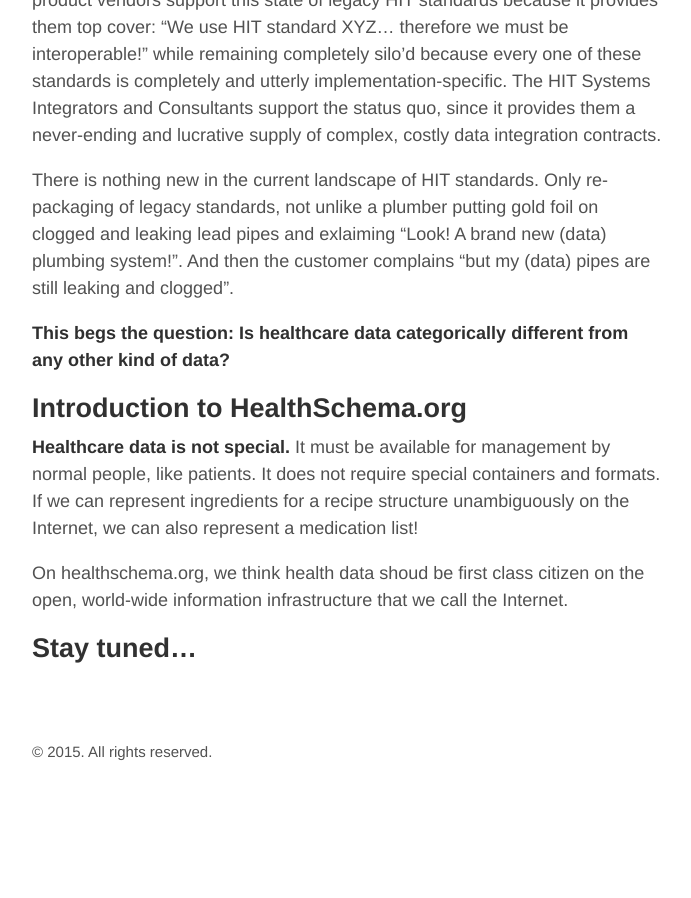
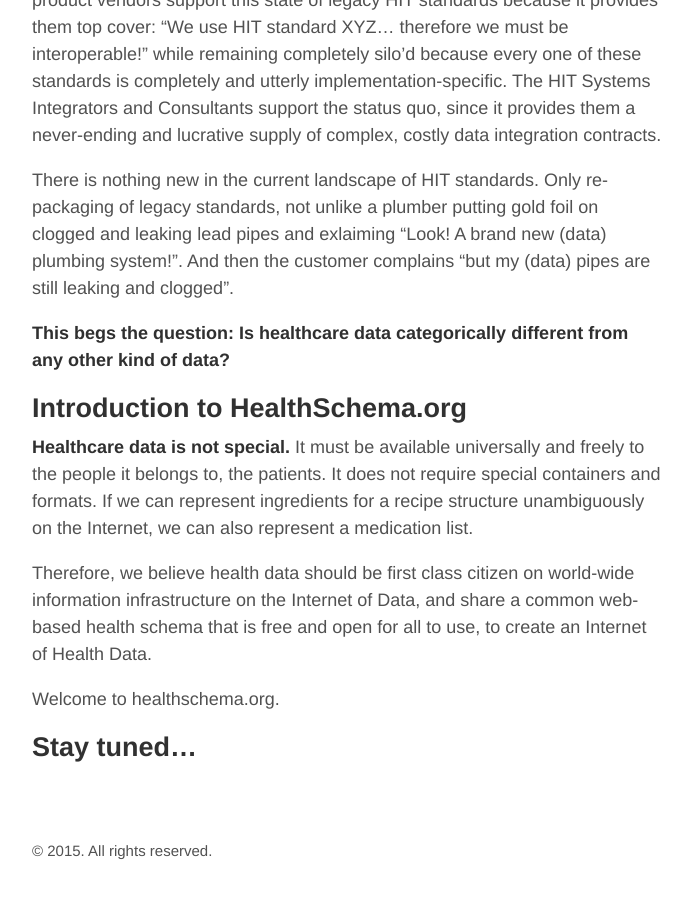
Before and after one commit to healthschema/healthschema.github.io, a Jekyll site: the page built from _posts/2015-08-07-hello-schema-org.md, in a window 1280 px wide and 900 px high, scrolled down 2269 px. Shown: the whole window, without its empty margins (293-984 px from the left). Built offline with Jekyll 4.4.1, drawn with Linux system fonts in a browser that asks for light colours; before the commit the page ends 3070 px from its top, so only the background shows below that.

Commit message:
Update 2015-08-07-hello-schema-org.md

```diff
--- a/_posts/2015-08-07-hello-schema-org.md
+++ b/_posts/2015-08-07-hello-schema-org.md
@@ -53,10 +53,12 @@
 Introduction to HealthSchema.org
 -----
 
-**Healthcare data is not special.**  It must be available for management by normal people, like patients.  It does not require special containers and formats.  If we can represent ingredients for a recipe structure unambiguously on the Internet, we can also represent a medication list!
+**Healthcare data is not special.**  It must be available universally and freely to the people it belongs to, the patients. It does not require special containers and formats.  If we can represent ingredients for a recipe structure unambiguously on the Internet, we can also represent a medication list.
+
+Therefore, we believe health data should be first class citizen on world-wide information infrastructure on the Internet of Data, and share a common web-based health schema that is free and open for all to use, to create an Internet of Health Data.
 
 
-On healthschema.org, we think health data shoud be first class citizen on the open, world-wide information infrastructure that we call the Internet.
+Welcome to healthschema.org.
 
 
 Stay tuned...
```
